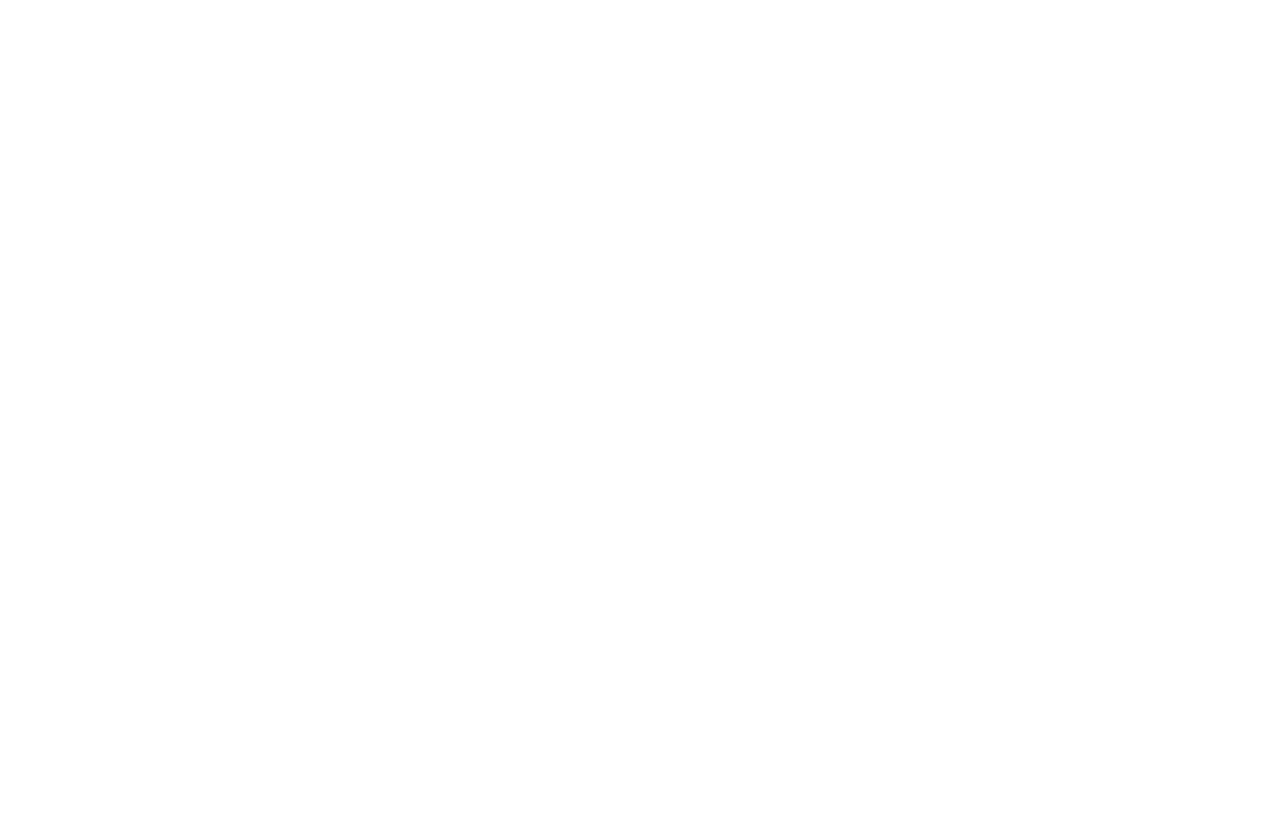
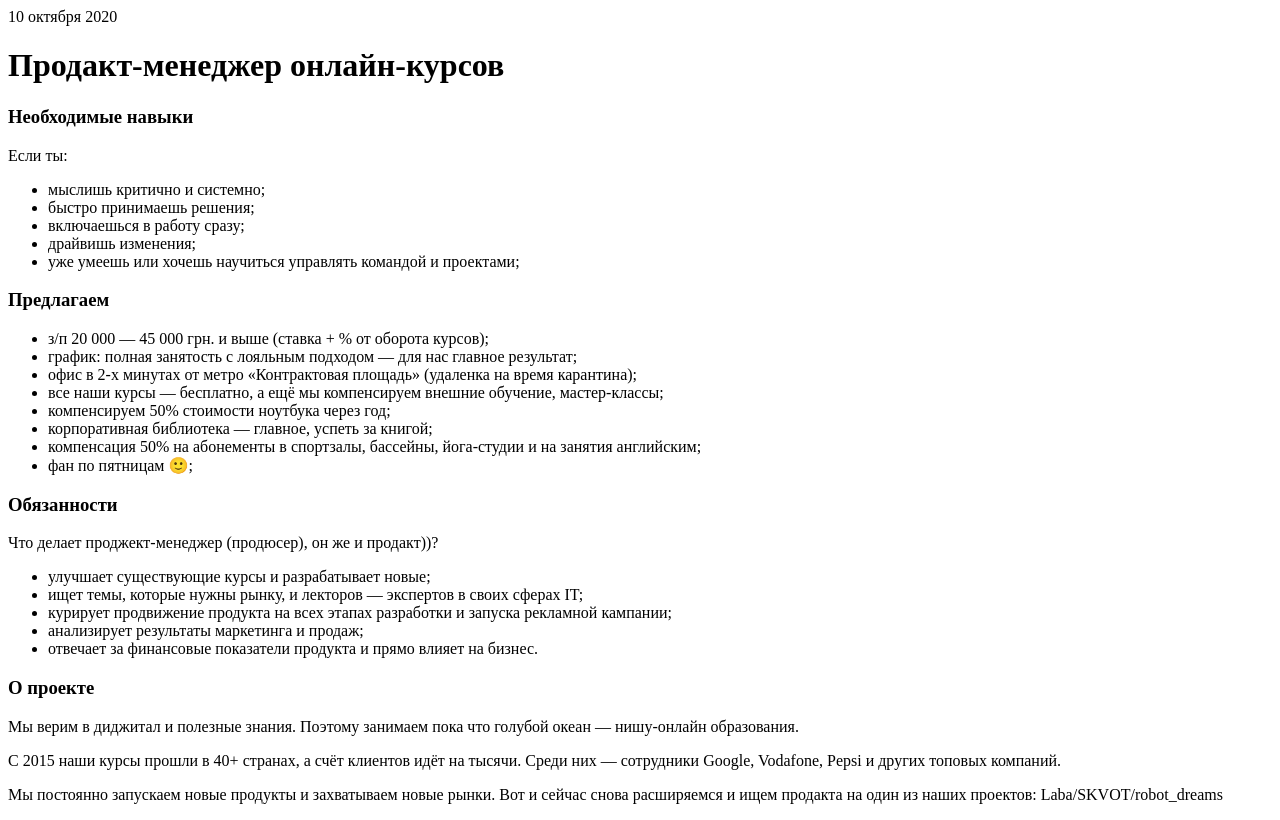
Before and after one commit to kobzarirena/study_of, a plain HTML site: page index.html in a window 1280 px wide. Drawn offline with Linux system fonts and the light colour scheme.

Commit message:
new project changes index

```diff
--- a/index.html
+++ b/index.html
@@ -6,7 +6,43 @@
 </head>
 <body>
 <div>
-
+	<time datetime="2020-10-10">10 октября 2020</time>
+<h1>Продакт-менеджер онлайн-курсов</h1>
+	<h3>Необходимые навыки</h3>
+	<p>Если ты:</p>
+	<ul>
+		<li>мыслишь критично и системно;</li>
+		<li>быстро принимаешь решения;</li>
+		<li>включаешься в работу сразу;</li>
+		<li>драйвишь изменения;</li>
+		<li>уже умеешь или хочешь научиться управлять командой и проектами;</li>
+	</ul>
+	<h3>Предлагаем</h3>
+	<ul>
+		<li>з/п 20 000 — 45 000 грн. и выше (ставка + % от оборота курсов);</li>
+		<li>график: полная занятость с лояльным подходом — для нас главное результат;</li>
+		<li>офис в 2-х минутах от метро «Контрактовая площадь» (удаленка на время карантина);</li>
+		<li>все наши курсы — бесплатно, а ещё мы компенсируем внешние обучение, мастер-классы;</li>
+		<li>компенсируем 50% стоимости ноутбука через год;</li>
+		<li>корпоративная библиотека — главное, успеть за книгой;</li>
+		<li>компенсация 50% на абонементы в спортзалы, бассейны, йога-студии и на занятия английским;</li>
+		<li>фан по пятницам 🙂;</li>
+	</ul>
+	<h3>Обязанности</h3>
+	<p>Что делает проджект-менеджер (продюсер), он же и продакт))?</p>
+	<ul>
+		<li>улучшает существующие курсы и разрабатывает новые;</li>
+		<li>ищет темы, которые нужны рынку, и лекторов — экспертов в своих сферах IT;</li>
+		<li>курирует продвижение продукта на всех этапах разработки и запуска рекламной кампании;</li>
+		<li>анализирует результаты маркетинга и продаж;</li>
+		<li>отвечает за финансовые показатели продукта и прямо влияет на бизнес.</li>
+	</ul>
+	<div>
+	<h3>О проекте</h3>
+		<p>Мы верим в диджитал и полезные знания. Поэтому занимаем пока что голубой океан — нишу-онлайн образования.</p>
+	    <p>С 2015 наши курсы прошли в 40+ странах, а счёт клиентов идёт на тысячи. Среди них — сотрудники Google, Vodafone, Pepsi и других топовых компаний.</p>
+	    <p>Мы постоянно запускаем новые продукты и захватываем новые рынки. Вот и сейчас снова расширяемся и ищем продакта на один из наших проектов: Laba/SKVOT/robot_dreams</p>
+	</div>
 
 </div>
 </body>
```
